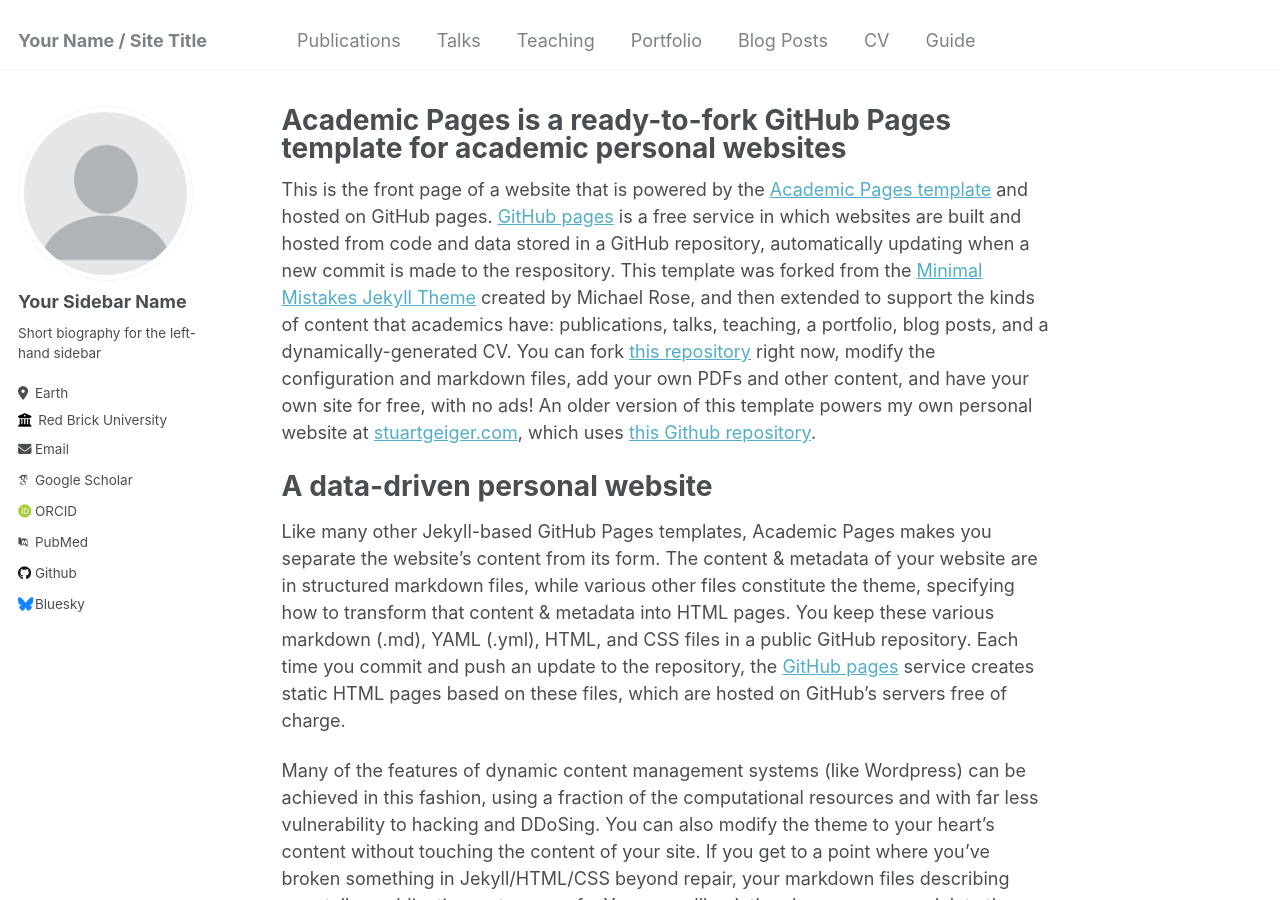
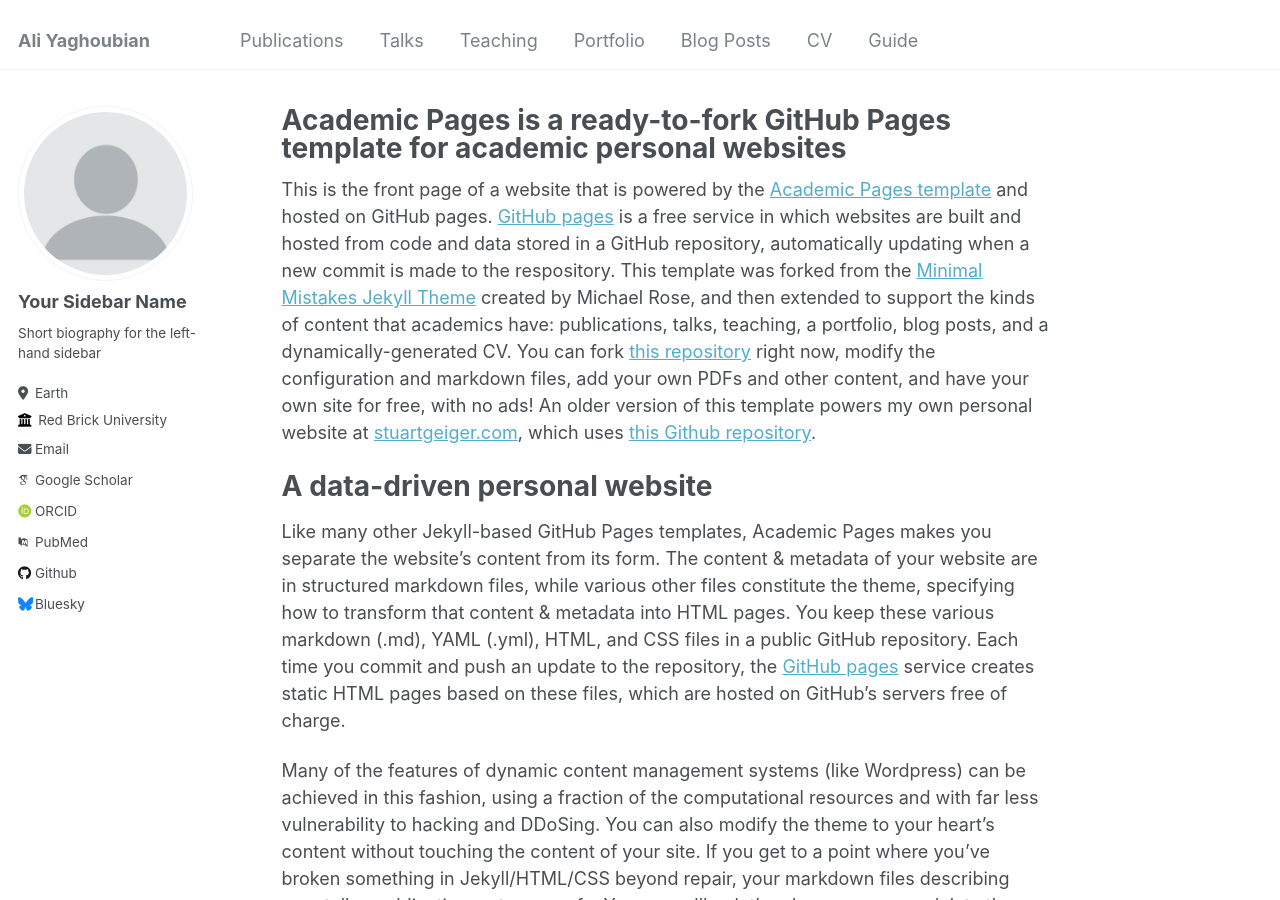
Before and after one commit to aliyaghoobian/aliyaghoobian.github.io, a Jekyll site: the page built from _pages/about.md, in a window 1280 px wide and 900 px high. Built offline with Jekyll 4.4.1, drawn with Linux system fonts in a browser that asks for light colours; some web fonts are replaced.

Commit message:
Update _config.yml

```diff
--- a/_config.yml
+++ b/_config.yml
@@ -8,13 +8,13 @@
 
 # Basic Site Settings
 locale                   : "en-US"
-title                    : "Your Name / Site Title"
+title                    : "Ali Yaghoubian"
 title_separator          : "-"
 name                     : &name "Your Name"
-description              : &description "personal description"
-url                      : https://academicpages.github.io # the base hostname & protocol for your site e.g. "https://mmistakes.github.io"
+description              : &description "MSc Student"
+url                      : https://aliyaghoubian.github.io # the base hostname & protocol for your site e.g. "https://mmistakes.github.io"
 baseurl                  : "" # the subpath of your site, e.g. "/blog"
-repository               : "academicpages/academicpages.github.io"
+repository               : "aliyaghoobian/aliyaghoubian.github.io"
 
 # Site Author - The following control what appear as part of the author content on the side bar.
 #               If a field is blank the icon and link will not appear, otherwise it will be shown.
```
